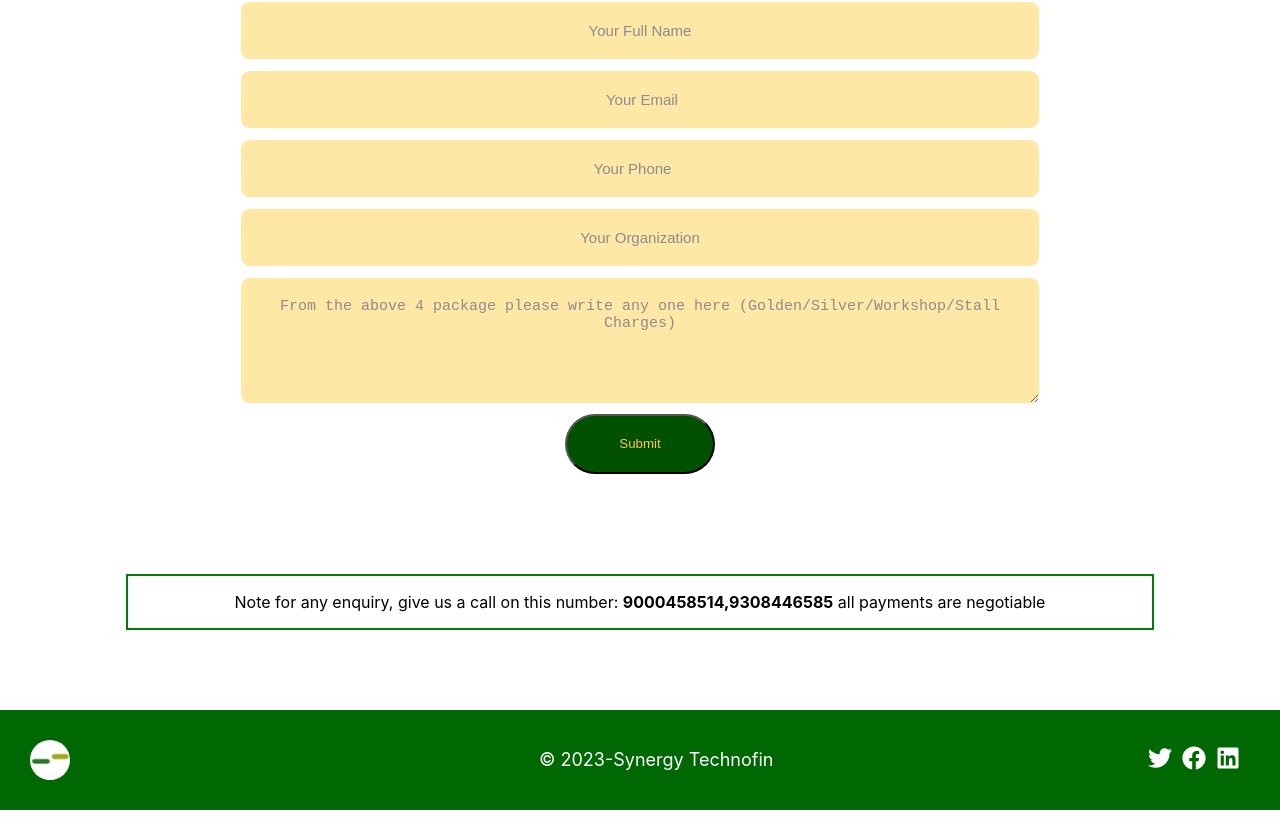
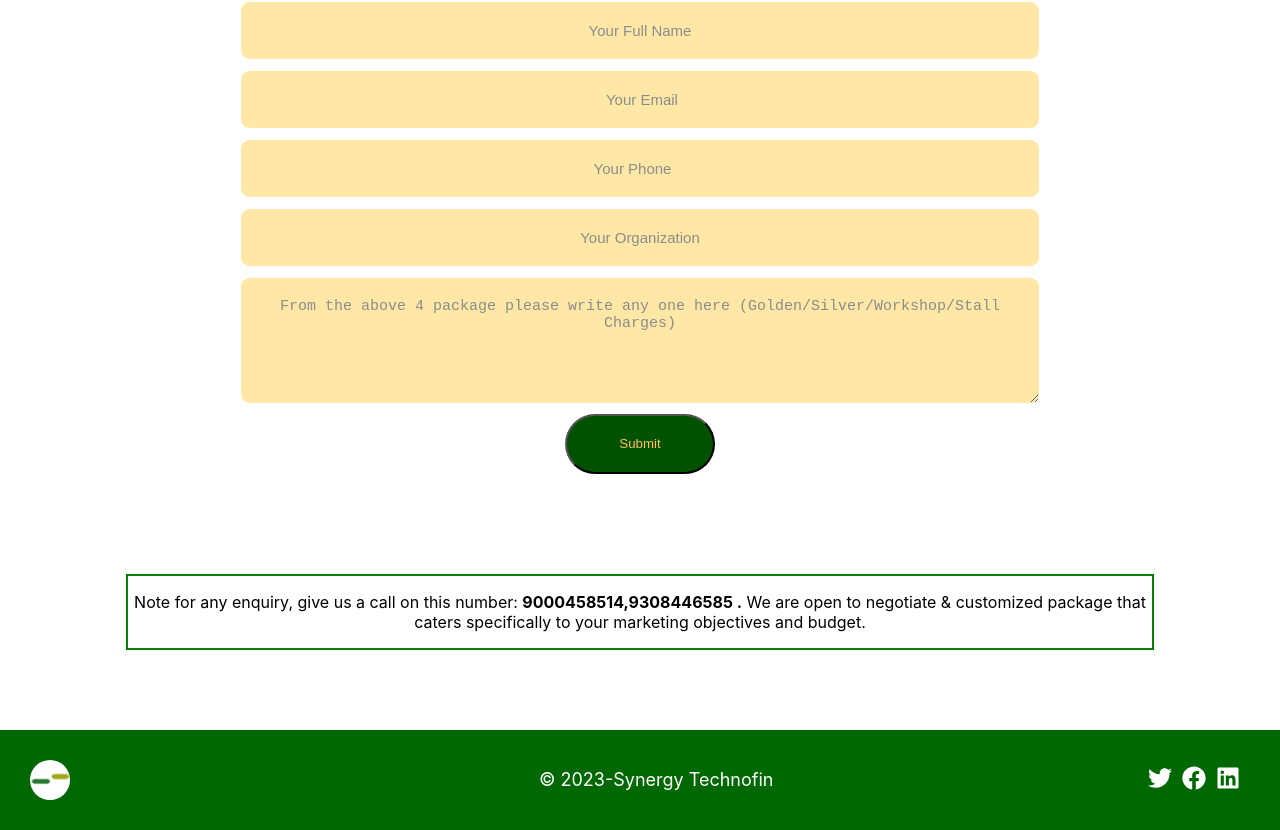
Before and after one commit to priyajeet-7396/JoharDhan, a React (Create React App) app: page /SPONSORSHIP in a window 1280 px wide. Shown: the part 1217-2047 px from the top of the page. Built offline with nearby package versions, Linux system fonts and the light colour scheme.

Commit message:
updated note

```diff
--- a/src/pages/Sponsorship/Note/Note.js
+++ b/src/pages/Sponsorship/Note/Note.js
@@ -14,7 +14,7 @@ const Note = () => {
       }}
     >
       <p style={{ textAlign: 'center' }}>
-        Note for any enquiry, give us a call on this number: <strong> 9000458514,9308446585</strong> all payments are negotiable
+        Note for any enquiry, give us a call on this number: <strong> 9000458514,9308446585 .</strong> We are open to negotiate & customized package that caters specifically to your marketing objectives and budget.
       </p>
     </div>
   );
```
